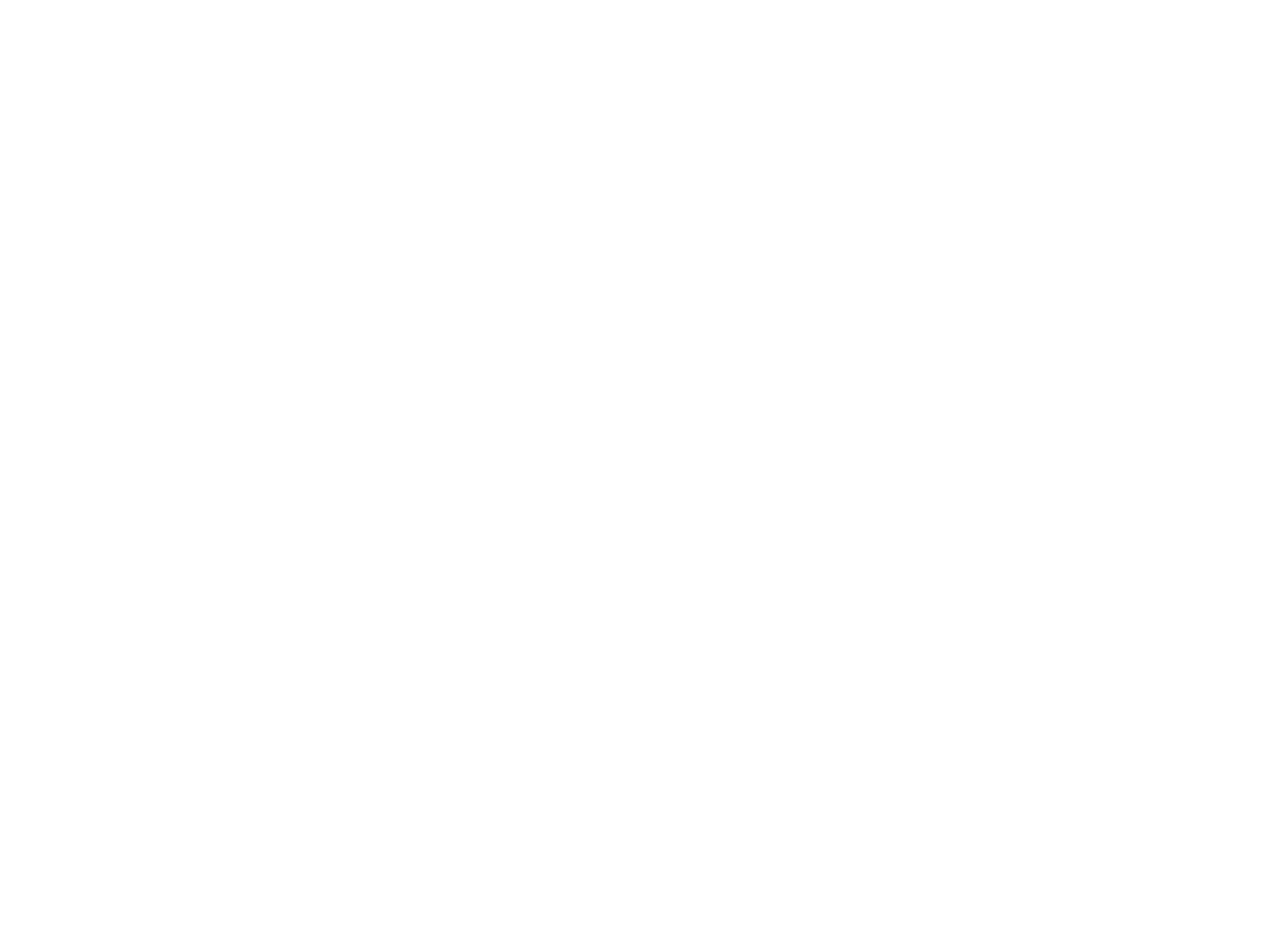
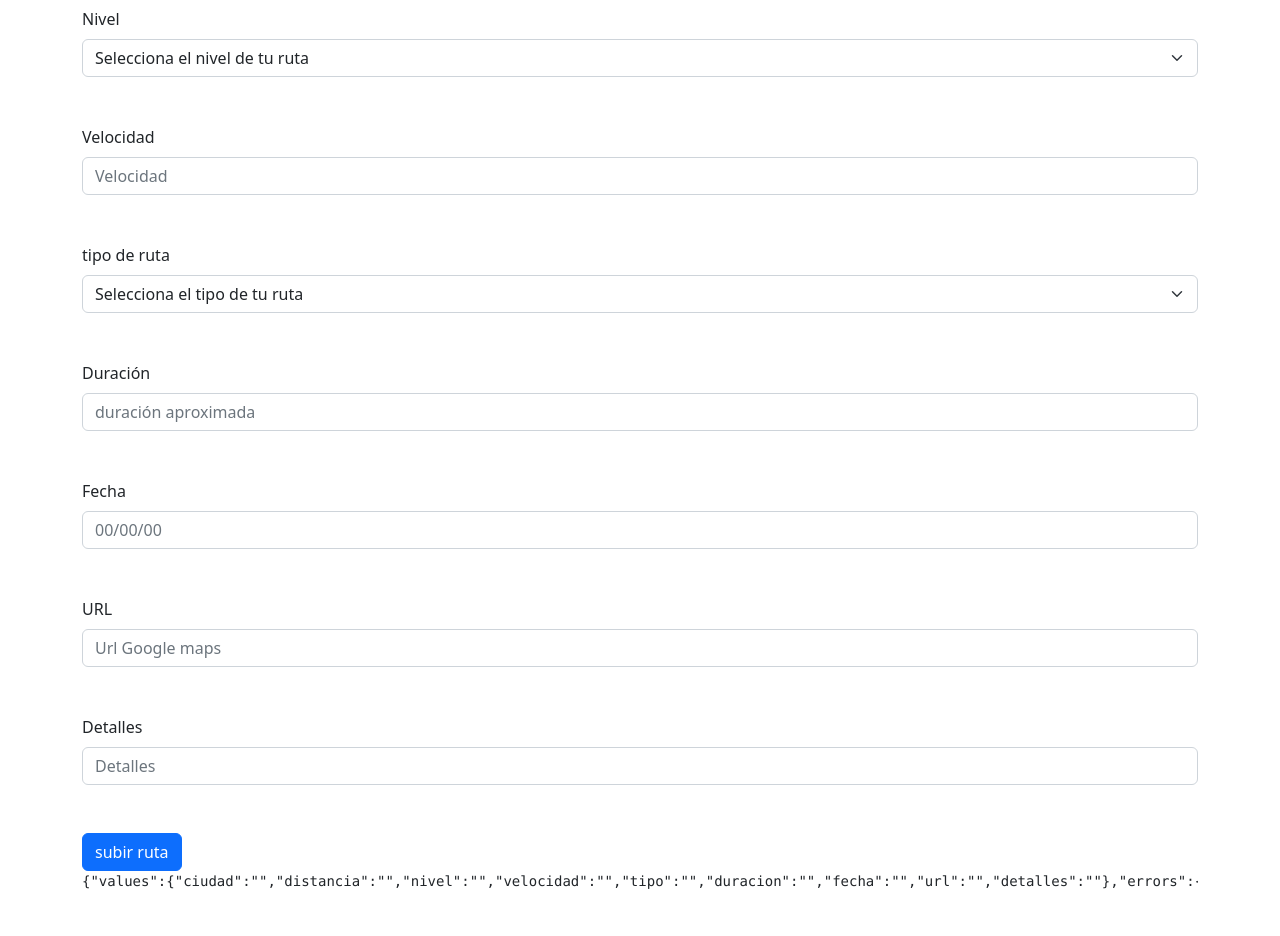
Before and after one commit to juanordone/meetcyclist, a React (Vite) app in the folder vite-project/: page /subirRuta/1 in a window 1280 px wide. Before the commit this address had no page. Shown: the part 400-1336 px from the top of the page. Before the commit the page ends 800 px from the top, so only its background shows below. Built offline with nearby package versions, Linux system fonts and the light colour scheme.

Commit message:
token id

```diff
--- a/vite-project/package.json
+++ b/vite-project/package.json
@@ -12,11 +12,11 @@
     "bootstrap": "^5.2.3",
     "bootstrap-icons": "^1.10.3",
     "formik": "^2.2.9",
+    "jwt-decode": "^3.1.2",
     "react": "^18.2.0",
     "react-dom": "^18.2.0",
     "react-router-dom": "^6.6.1",
-    "yup": "^0.32.11",
-    "jwt-decode": "^3.1.2"
+    "yup": "^0.32.11"
   },
   "devDependencies": {
     "@types/react": "^18.0.27",
--- a/vite-project/src/App.jsx
+++ b/vite-project/src/App.jsx
@@ -16,7 +16,7 @@ function App() {
             <Route index element={<Bienvenida />} />
             <Route path="iniciosesion" element={<InicioSesion />} />
             <Route path="home" element={<Home />} />
-            <Route path="subirRuta" element={<SubirRuta/>}/>
+            <Route path="subirRuta/:id" element={<SubirRuta/>}/>
           </Route>
         </Routes>
       </BrowserRouter>
--- a/vite-project/src/AuthContext/AuthContext.jsx
+++ b/vite-project/src/AuthContext/AuthContext.jsx
@@ -1,4 +1,5 @@
 import { createContext, useContext, useState } from "react";
+import jwt_decode from "jwt-decode"
 
 const AuthContext = createContext({
   authorization: null,
@@ -26,8 +27,11 @@ export function AuthContextProvider({ children }) {
 
     if (response.status === 200) {
       const token = await response.json();
-      setAuthorization(token.jwt);
-      window.localStorage.setItem(MY_AUTH_APP, token.jwt);
+      setAuthorization(jwt_decode(token.jwt));
+      window.localStorage.setItem(
+        MY_AUTH_APP,
+        JSON.stringify(jwt_decode(token.jwt))
+      );
       setErrorMessage(null);
     } else {
       setErrorMessage(alert("Error al introducir password o usuario"));
--- a/vite-project/src/components/Formulario/Formulario.jsx
+++ b/vite-project/src/components/Formulario/Formulario.jsx
@@ -1,18 +1,38 @@
 import { useFormik } from "formik";
+import { useParams } from "react-router-dom";
+import { useAuthContext } from "../../AuthContext/AuthContext";
 import { FormularioEsquema } from "./FormularioEsquema";
 import { initialValues } from "./utils/form";
 
 export default function Formulario() {
-  const onSubmit = async (values, actions) => {
+  const {authorization} = useAuthContext
+  const params = useParams()
+  async function onSubmit(values, actions) {
+    fetch(`http://localhost:3000/rutas/addRutas/${params.id} `, {
+      method: "POST",
+      headers: {
+        "content-type": "application/json",
+      },
+      body: JSON.stringify(values, authorization),
+    }).then((response) => {
+      console.log(values);
+      if (response.status === 400) {
+        alert("error al recibir el body");
+      } else if (response.status === 200) {
+        alert(`ruta ${values.ciudad} registrada correctamente`);
+      } else if (response.status === 409) {
+        alert("");
+      }
+    });
     console.log(values);
     console.log(actions);
-    actions.resertForm();
-  };
+    actions.resetForm();
+  }
+
   const {
     values,
     errors,
-    touched,
-    isSubmitting,
+
     handleBlur,
     handleChange,
     handleSubmit,
@@ -43,13 +63,13 @@ export default function Formulario() {
             />
           </div>
           <div className="form-group mt-5">
-            <label htmlFor="Distancia" className="form-label">
+            <label htmlFor="distancia" className="form-label">
               Distancia
             </label>
             <input
               type="text"
               className="form-control"
-              name="Distancia"
+              name="distancia"
               placeholder="Distancia"
               value={values.distancia}
               onChange={handleChange}
@@ -59,7 +79,7 @@ export default function Formulario() {
           </div>
 
           <div className="form-group mt-5">
-            <label htmlFor="Nivel" className="form-label">
+            <label htmlFor="nivel" className="form-label">
               Nivel
             </label>
             <select
@@ -76,14 +96,14 @@ export default function Formulario() {
           </div>
 
           <div className="form-group mt-5">
-            <label htmlFor="Nivel" className="form-label">
+            <label htmlFor="velocidad" className="form-label">
               Velocidad
             </label>
             <input
               type="text"
               className="form-control"
               placeholder="Velocidad"
-              name="Velocidad"
+              name="velocidad"
               value={values.velocidad}
               onChange={handleChange}
               onBlur={handleBlur}
@@ -91,14 +111,14 @@ export default function Formulario() {
             />
           </div>
           <div className="form-group mt-5">
-            <label htmlFor="Nivel" className="form-label">
+            <label htmlFor="tipo" className="form-label">
               tipo de ruta
             </label>
             <select
               className="form-select"
               onChange={handleChange}
               onBlur={handleBlur}
-              id="nivel"
+              id="tipo"
             >
               <option value="">Selecciona el tipo de tu ruta</option>
               <option value="Solo ida">Solo ida</option>
@@ -122,14 +142,14 @@ export default function Formulario() {
             />
           </div>
           <div className="form-group mt-5">
-            <label htmlFor="Fecha" className="form-label">
+            <label htmlFor="fecha" className="form-label">
               Fecha
             </label>
             <input
               type="text"
               className="form-control"
               placeholder="00/00/00"
-              name="Fecha"
+              name="fecha"
               value={values.fecha}
               onChange={handleChange}
               onBlur={handleBlur}
@@ -137,14 +157,14 @@ export default function Formulario() {
             />
           </div>
           <div className="form-group mt-5">
-            <label htmlFor="Url" className="form-label">
+            <label htmlFor="url" className="form-label">
               URL
             </label>
             <input
               type="text"
               className="form-control"
               placeholder="Url Google maps"
-              name="Url"
+              name="url"
               value={values.url}
               onChange={handleChange}
               onBlur={handleBlur}
@@ -152,14 +172,14 @@ export default function Formulario() {
             />
           </div>
           <div className="form-group mt-5">
-            <label htmlFor="Detalles" className="form-label">
+            <label htmlFor="detalles" className="form-label">
               Detalles
             </label>
             <input
               type="text"
               className="form-control"
               placeholder="Detalles"
-              name="Detalles"
+              name="detalles"
               value={values.detalles}
               onChange={handleChange}
               onBlur={handleBlur}
@@ -167,9 +187,12 @@ export default function Formulario() {
             />
           </div>
           <div className="form-group">
-            <input type="submit" className="btn btn-primary mt-5"disabled={isSubmitting} />
+            <button
+              type="submit"
+              className="btn btn-primary mt-5">subir ruta</button>
           </div>
         </form>
+        <pre>{JSON.stringify({values,errors})}</pre>
       </div>
     </>
   );
--- a/vite-project/src/components/Formulario/FormularioEsquema.js
+++ b/vite-project/src/components/Formulario/FormularioEsquema.js
@@ -13,7 +13,7 @@ export const FormularioEsquema = yup.object().shape({
     .oneOf(["Solo ida", "Ida y vuelta", "Circular"], "tipo no valido")
     .required("Obligatorio"),
   duracion: yup.string().required("Obligatorio"),
-  fecha: yup.date().required("Obligatorio"),
+  fecha: yup.string().required("Obligatorio"),
   url: yup.string().required("Obligatorio"),
   detalles: yup.string(),
 });
--- a/vite-project/src/components/Navbar/Navbar.jsx
+++ b/vite-project/src/components/Navbar/Navbar.jsx
@@ -75,7 +75,7 @@ export default function Navbar() {
               </a>
               <ul className="dropdown-menu text-small">
                 <li>
-                  <Link className="dropdown-item" to={"/subirRuta"}>
+                  <Link className="dropdown-item" to="subirRuta/:id">
                     Subir Ruta
                   </Link>
                 </li>
--- a/vite-project/src/views/Bienvenida/Bienvenida.jsx
+++ b/vite-project/src/views/Bienvenida/Bienvenida.jsx
@@ -1,12 +1,19 @@
 import Boton from "../../components/Boton/Boton";
 import "./Bienvenida.css";
+import { useAuthContext } from "../../AuthContext/AuthContext";
 
 export default function Bienvenida() {
+  const { authorization } = useAuthContext();
   return (
     <>
       <div className="imgFondo">
         <div className="rounded-4 position-absolute top-0 end-0 mt-5  me-5">
-          <Boton to="/iniciosesion" campo="iniciar sesion" />
+          {!authorization?.email ? (
+            <Boton to="iniciosesion" campo="iniciar sesion" />
+          ) : (
+            <Boton to="home" campo="iniciar sesion" />
+          )}
+
           <Boton to="/iniciosesion" campo="registro" />
         </div>
       </div>
--- a/vite-project/src/views/SubirRuta/SubirRuta.jsx
+++ b/vite-project/src/views/SubirRuta/SubirRuta.jsx
@@ -1,11 +1,61 @@
 import Formulario from "../../components/Formulario/Formulario";
 import Navbar from "../../components/Navbar/Navbar";
+import {useState} from "react"
 
-export default function SubirRuta(){
-    return(
-        <>
-        <Navbar/>
-        <Formulario/>
-        </>
-    )
+export default function SubirRuta() {
+//   const [nuevaRuta, setNuevaRuta] = useState({
+//     ciudad: "",
+//     distancia: "",
+//     nivel: "",
+//     velocidad: "",
+//     tipo: "",
+//     duracion: "",
+//     fecha: "",
+//     url: "",
+//     detalles: "",
+//   });
+
+//   function handleInput(e) {
+//     const nuevoRegistro = {
+//       ...nuevaRuta,
+//       [e.target.name]: e.target.value,
+//     };
+//     setNuevaRuta(nuevoRegistro);
+//   }
+//   function SubirRuta(e) {
+//     e.preventDefault();
+//     fetch("http://localhost:3000/rutas/addRutas", {
+//       method: "POST",
+//       headers: {
+//         "content-type": "application/json",
+//       },
+//       body: JSON.stringify(nuevaRuta),
+//     }).then((response) => {
+//       console.log(response.status);
+//       if (response.status === 400) {
+//         alert("error al recibir el body");
+//       } else if (response.status === 200) {
+//         alert(`usuario ${nuevaRuta.ciudad} registrado correctamente`);
+//       } else if (response.status === 409) {
+//         alert("usuario ya registrado");
+//       }
+//     });
+//     setNuevaRuta({ ciudad: "",
+//     distancia: "",
+//     nivel: "",
+//     velocidad: "",
+//     tipo: "",
+//     duracion: "",
+//     fecha: "",
+//     url: "",
+//     detalles: "",});
+//   }
+
+
+  return (
+    <>
+      <Navbar />
+      <Formulario />
+    </>
+  );
 }
```
